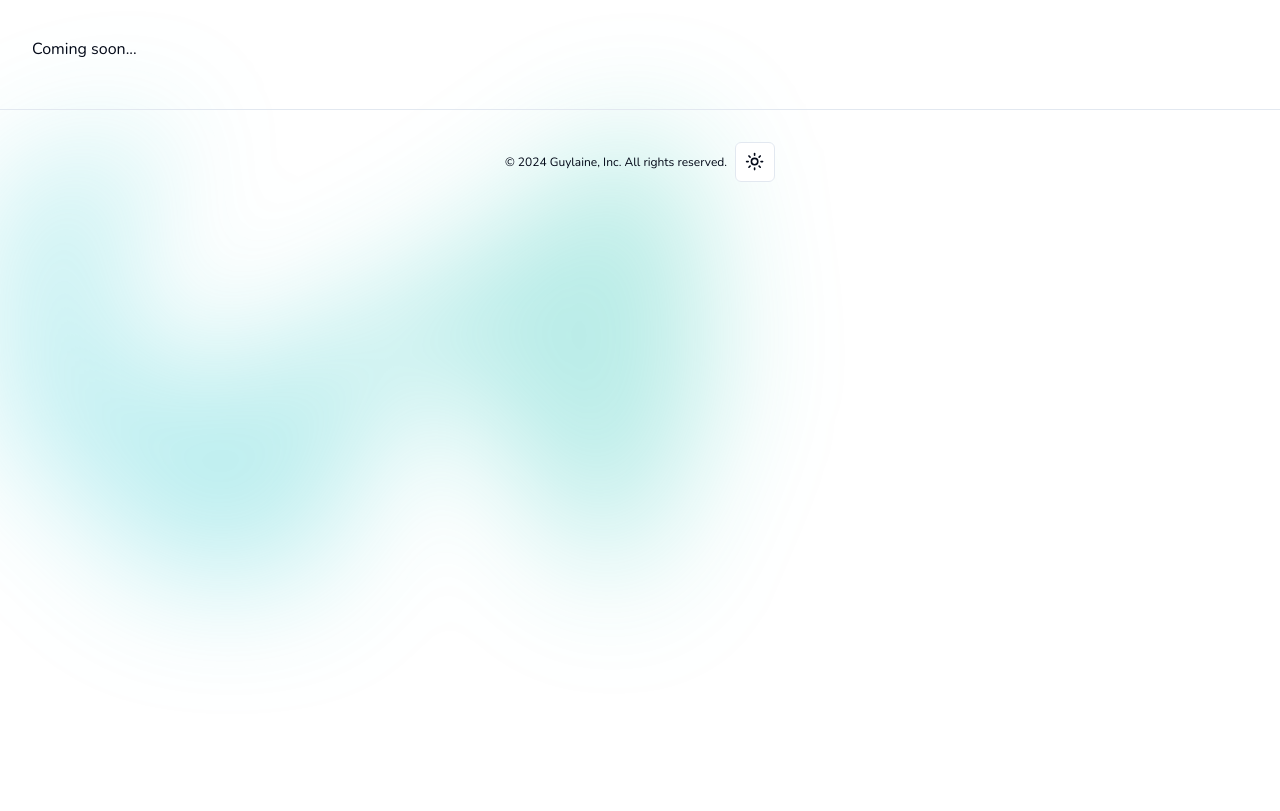
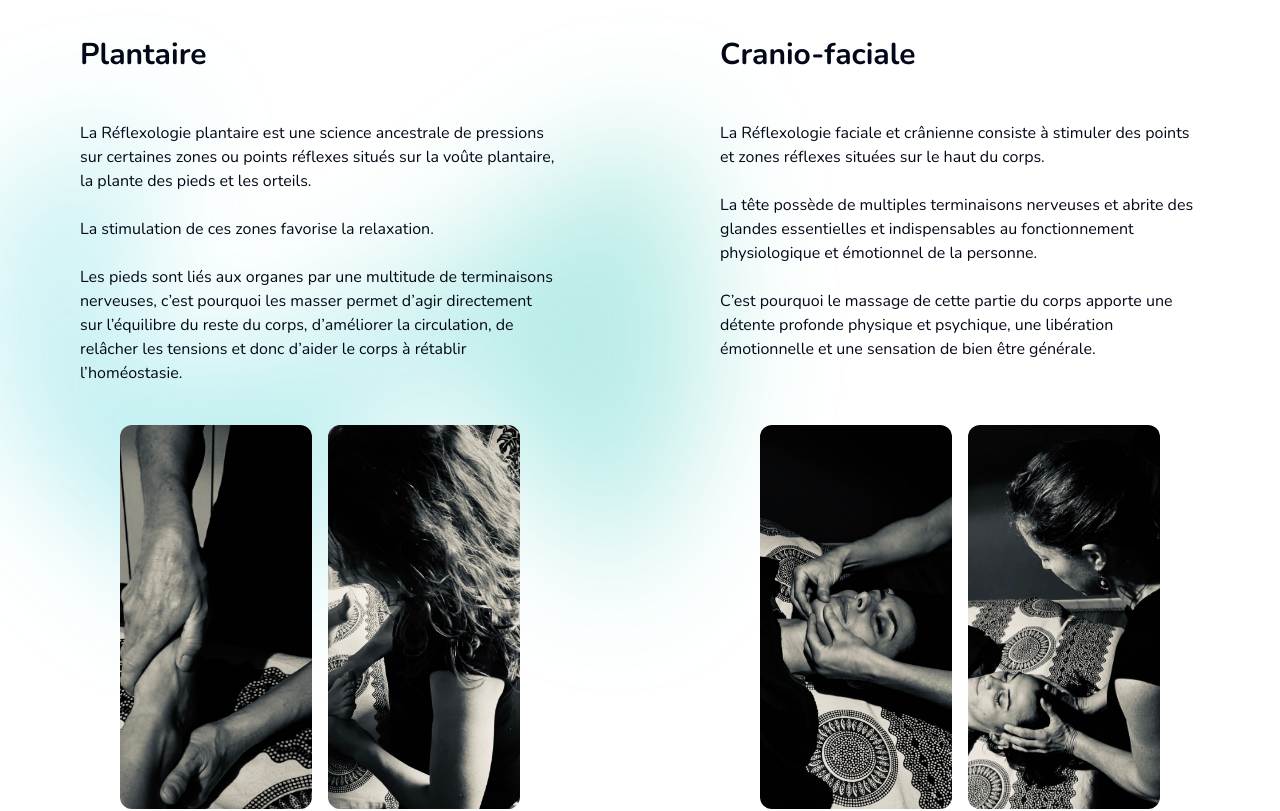
Before and after one commit to Gonzo641/guylaine-app, a Next.js app: page /reflexologie in a window 1280 px wide. Shown: the part 180-991 px from the top of the page. Before the commit the page ends 800 px from the top, so only its background shows below. Built offline with nearby package versions, Linux system fonts and the light colour scheme.

Commit message:
add reflexologie page

```diff
--- a/app/chineitsang/page.tsx
+++ b/app/chineitsang/page.tsx
@@ -83,7 +83,7 @@ export default function ChiNeiTsangPage() {
         <div className="flex justify-center items-center px-8">
           <Carousel className="max-w-[400px] pt-12">
             <CarouselContent>
-              <CarouselItem>
+              {/* <CarouselItem>
               <Image
                 src="/image/ChiNeiTsang/chineitsang1.jpeg"
                 width={500}
@@ -91,7 +91,7 @@ export default function ChiNeiTsangPage() {
                 alt="image"
                 className="object-cover rounded-xl"
               />
-              </CarouselItem>
+              </CarouselItem> */}
               <CarouselItem>
               <Image
                 src="/image/ChiNeiTsang/chineitsang2.jpeg"
--- a/app/contact/page.tsx
+++ b/app/contact/page.tsx
@@ -24,7 +24,7 @@ export default function ContactPage() {
       <div className='container'>
         <motion.h1
           className='mb-12 text-6xl font-bold bg-gradient-to-r from-[#0a98a7]
-                   via-[#0bada0] to-[#8df6fa] text-transparent bg-clip-text'
+                   via-[#0bada0] to-[#8df6fa] text-transparent bg-clip-text uppercase'
           initial={{ opacity: 0, y: 100}}
           animate={{ opacity: 1, y: 0 }}
           transition={{
@@ -48,8 +48,8 @@ export default function ContactPage() {
           }}
           >
             Merci de me contacter par e-mail à{" "}
-            <a className="underline" href="mailto:guylaine.cauchard@gmail.com">
-              guylaine.cauchard@gmail.com
+            <a className="underline" href="mailto:guylaineshiatsu@gmail.com">
+              guylaineshiatsu@gmail.com
             </a>{" "}
             ou via ce formulaire :
           </motion.p>
--- a/app/reflexologie/page.tsx
+++ b/app/reflexologie/page.tsx
@@ -15,9 +15,8 @@ export default function ReflexologiePage() {
         className="-z-10 object-cover"
       /> */}
       <PolygonBackground />
-      <div className='container'>
         <motion.h1
-          className='mb-12 text-3xl sm:text-6xl font-bold bg-gradient-to-r
+          className='mb-12 px-4 lg:px-40 text-2xl sm:text-6xl font-bold bg-gradient-to-r
                   from-[#0a98a7] via-[#0bada0] to-[#8df6fa] text-transparent bg-clip-text'
           initial={{ opacity: 0, y: 100}}
           animate={{ opacity: 1, y: 0 }}
@@ -29,10 +28,11 @@ export default function ReflexologiePage() {
         >
           LA RÉFLEXOLOGIE
         </motion.h1>
-        <div className="flex flex-col xl:flex-row">
-          Coming soon...
-          {/* <motion.h2
-            className='mb-12 text-xl sm:text-3xl font-bold'
+        <div className="grid grid-cols-1 xl:grid-cols-2">
+
+          <div className="flex flex-col px-4 lg:px-20">
+            <motion.h2
+              className='mb-12 text-xl sm:text-3xl font-bold dark:text-[#09ba9d]'
               initial={{ opacity: 0, y: 100}}
               animate={{ opacity: 1, y: 0 }}
               transition={{
@@ -41,10 +41,78 @@ export default function ReflexologiePage() {
                 ease: [0, 0.71, 0.2, 1.01]
               }}
             >
-            La réflexologie craint faciale
+              Plantaire
             </motion.h2>
+            <motion.p
+              initial={{ opacity: 0, y: 100}}
+              animate={{ opacity: 1, y: 0 }}
+              transition={{
+                duration: 0.8,
+                delay: 1,
+                ease: [0, 0.71, 0.2, 1.01]
+              }}>
+            La Réflexologie plantaire est une science ancestrale de pressions sur certaines zones ou points réflexes
+            situés sur la voûte plantaire, la plante des pieds et les orteils.
+            </motion.p>
+            <br />
+            <motion.p
+              initial={{ opacity: 0, y: 100}}
+              animate={{ opacity: 1, y: 0 }}
+              transition={{
+                duration: 0.8,
+                delay: 1.2,
+                ease: [0, 0.71, 0.2, 1.01]
+              }}>
+              La stimulation de ces zones favorise la relaxation.
+            </motion.p>
+            <br />
+            <motion.p
+              initial={{ opacity: 0, y: 100}}
+              animate={{ opacity: 1, y: 0 }}
+              transition={{
+                duration: 0.8,
+                delay: 1.4,
+                ease: [0, 0.71, 0.2, 1.01]
+              }}>
+            Les pieds sont liés aux organes par une multitude de terminaisons nerveuses, c’est pourquoi
+            les masser permet d’agir directement<br /> sur l’équilibre du reste du corps, d’améliorer la circulation,
+            de relâcher les tensions et donc d’aider le corps à rétablir l’homéostasie.
+            </motion.p>
+            <div className="flex flex-col md:flex-row justify-center items-center m-10 gap-4">
+              <motion.div className="w-64 sm:w-72 h-96"
+                          initial={{ opacity: 0, y: 100}}
+                          animate={{ opacity: 1, y: 0 }}
+                          transition={{
+                            duration: 1,
+                            delay: 1.6,
+                            ease: [0, 0.71, 0.2, 1.01]
+                          }}
+              >
+                <img src="/image/ReflexologiePlantaire/reflexoplantaire2.jpeg"
+                     alt="image"
+                     className="w-64 sm:w-72 h-96 object-cover rounded-xl"
+                />
+              </motion.div>
+              <motion.div className="w-64 sm:w-72 h-96"
+                          initial={{ opacity: 0, y: 100}}
+                          animate={{ opacity: 1, y: 0 }}
+                          transition={{
+                            duration: 1,
+                            delay: 1.8,
+                            ease: [0, 0.71, 0.2, 1.01]
+                          }}
+              >
+                <img src="/image/ReflexologiePlantaire/reflexoplantaire3.jpeg"
+                     alt="image"
+                     className="w-64 sm:w-72 h-96 object-cover rounded-xl"
+                />
+              </motion.div>
+            </div>
+          </div>
+
+          <div className="flex flex-col px-4 lg:px-20 pt-8 xl:pt-0">
             <motion.h2
-            className='mb-12 text-xl sm:text-3xl font-bold ml-auto'
+              className='mb-12 text-xl sm:text-3xl font-bold dark:text-[#09ba9d]'
               initial={{ opacity: 0, y: 100}}
               animate={{ opacity: 1, y: 0 }}
               transition={{
@@ -53,51 +121,75 @@ export default function ReflexologiePage() {
                 ease: [0, 0.71, 0.2, 1.01]
               }}
             >
-            La réflexologie plantaire
-          </motion.h2> */}
-        </div>
-        {/* <motion.p
-        className='max-w-lg pb-4'
+              Cranio-faciale
+            </motion.h2>
+            <motion.p
               initial={{ opacity: 0, y: 100}}
               animate={{ opacity: 1, y: 0 }}
               transition={{
                 duration: 0.8,
                 delay: 1,
                 ease: [0, 0.71, 0.2, 1.01]
-        }}
-        >
-        Le Chi Nei Tsang est un massage profond du ventre, qui permet de prendre conscience des tensions physiques nichées dans
-        l’abdomen et des charges émotionnelles qui leur sont liées.
-        Il détoxifie les organes interne et facilite leur fonctionnement. Il allège les tensions et facilite l’élimination.
+              }}>
+              La Réflexologie faciale et crânienne consiste à stimuler des points et zones réflexes
+              situées sur le haut du corps.
             </motion.p>
+            <br />
             <motion.p
-        className='max-w-lg pb-4'
               initial={{ opacity: 0, y: 100}}
               animate={{ opacity: 1, y: 0 }}
               transition={{
                 duration: 0.8,
                 delay: 1.2,
                 ease: [0, 0.71, 0.2, 1.01]
-        }}
-        >
-        Le Chi Nei Tsang est une approche viscérale et holistique. Ce massage à la fois très doux mais également profond et
-        dynamique, va aider les organes internes du corps à fonctionner plus facilement. Mais il va également permettre de se
-        reconnecter à son corps, de dénouer tensions et douleurs périphériques, de retrouver vitalité et bien-être.
-        Il permet d’agir à la fois sur le plan physique mais également de libérer les tensions émotionnelles.
+              }}>
+              La tête possède de multiples terminaisons nerveuses et abrite
+              des glandes essentielles et indispensables au fonctionnement physiologique et émotionnel
+              de la personne.
             </motion.p>
+            <br />
             <motion.p
-        className='max-w-lg'
               initial={{ opacity: 0, y: 100}}
               animate={{ opacity: 1, y: 0 }}
               transition={{
                 duration: 0.8,
-          delay: 1.2,
+                delay: 1.4,
+                ease: [0, 0.71, 0.2, 1.01]
+              }}>
+              C’est pourquoi le massage de cette partie du corps apporte une détente
+              profonde physique et psychique, une libération émotionnelle et une sensation de bien être générale.
+            </motion.p>
+            <div className="flex flex-col md:flex-row justify-center items-center m-10 gap-4 mt-16">
+              <motion.div className="w-64 sm:w-72 h-96"
+                          initial={{ opacity: 0, y: 100}}
+                          animate={{ opacity: 1, y: 0 }}
+                          transition={{
+                            duration: 1,
+                            delay: 1.6,
                             ease: [0, 0.71, 0.2, 1.01]
                           }}
               >
-        La séance va commencer par un moment de détente, de respiration afin de détendre le ventre et le préparer à recevoir
-        le massage. Elle se poursuit sur le ventre avec de l’huile.
-        </motion.p> */}
+                <img src="/image/ReflexologieCraintFacial/craintfacial2.jpeg"
+                     alt="image"
+                     className="w-64 sm:w-72 h-96 object-cover rounded-xl"
+                />
+              </motion.div>
+              <motion.div className="w-64 sm:w-72 h-96"
+                          initial={{ opacity: 0, y: 100}}
+                          animate={{ opacity: 1, y: 0 }}
+                          transition={{
+                            duration: 1,
+                            delay: 1.8,
+                            ease: [0, 0.71, 0.2, 1.01]
+                          }}
+              >
+                <img src="/image/ReflexologieCraintFacial/craintfacial3.jpeg"
+                     alt="image"
+                     className="w-64 sm:w-72 h-96 object-cover rounded-xl"
+                />
+              </motion.div>
+            </div>
+          </div>
         </div>
     </section>
   )
--- a/app/shiatsu/page.tsx
+++ b/app/shiatsu/page.tsx
@@ -100,7 +100,7 @@ export default function ShiatsuPage() {
             <CarouselContent>
               <CarouselItem>
               <Image
-                src="/image/Shiatsu/shiatsu1.jpeg"
+                src="/image/Shiatsu/shiatsu3.jpeg"
                 width={500}
                 height={200}
                 alt="image"
@@ -116,7 +116,7 @@ export default function ShiatsuPage() {
                 className="object-cover rounded-xl"
               />
               </CarouselItem>
-              <CarouselItem>
+              {/* <CarouselItem>
               <Image
                 src="/image/Shiatsu/shiatsu3.jpeg"
                 width={500}
@@ -124,7 +124,7 @@ export default function ShiatsuPage() {
                 alt="image"
                 className="object-cover rounded-xl"
               />
-              </CarouselItem>
+              </CarouselItem> */}
               <CarouselItem>
               <Image
                 src="/image/Shiatsu/shiatsu4.jpeg"
--- a/components/ImageGrid.tsx
+++ b/components/ImageGrid.tsx
@@ -28,7 +28,7 @@ const ImageGrid = () => {
         className="object-cover rounded-lg"
       />
       <Image
-        src="/image/Shiatsu/shiatsu3.jpeg"
+        src="/image/ReflexologiePlantaire/reflexoplantaire1.jpeg"
         width={200}
         height={200}
         alt="image"
```
Also changed, not shown: app/commentcasepasse/page.tsx (+52 -6 lines), app/jemepresente/page.tsx (+11 -7 lines), app/page.tsx (+7 -7 lines), public/image/bon-cadeau.jpeg (added), 1 other file (tests, documents, lock files or other folders). Lines whose indentation alone changed are shown as unchanged.
